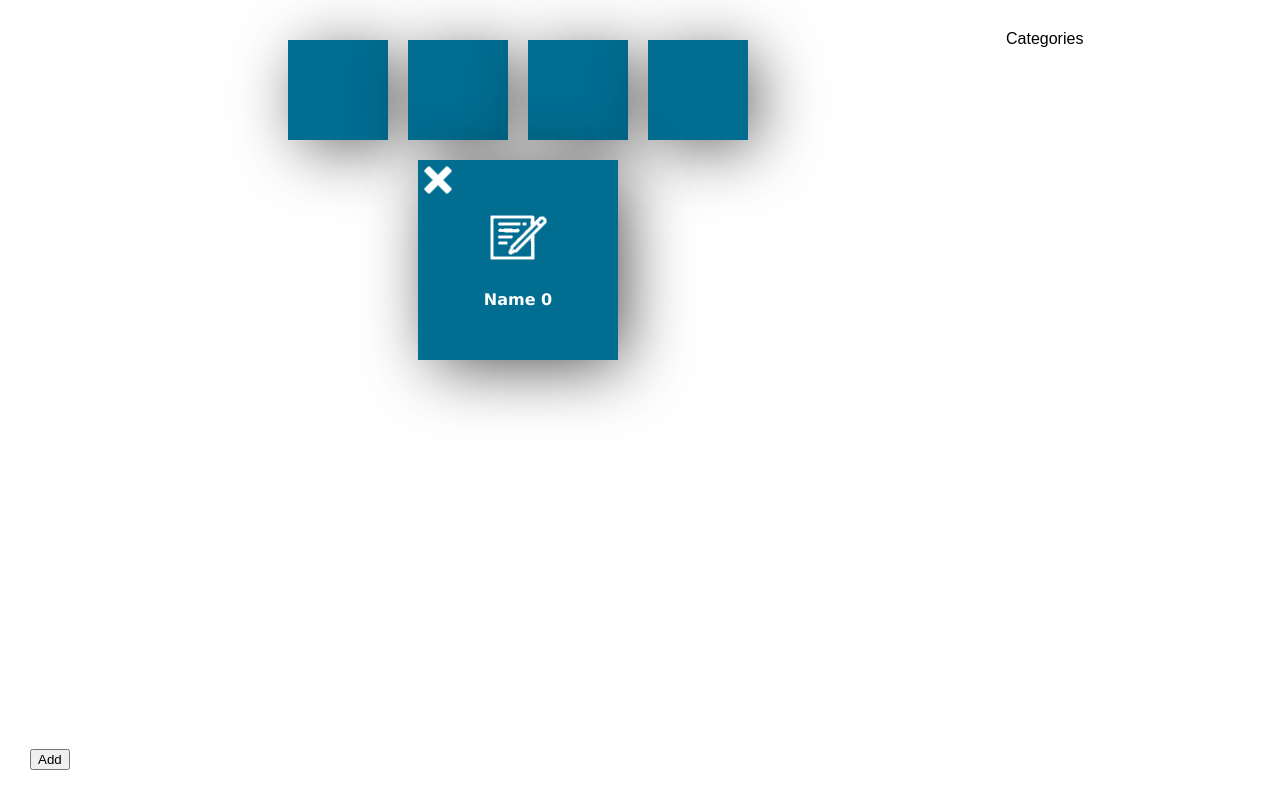
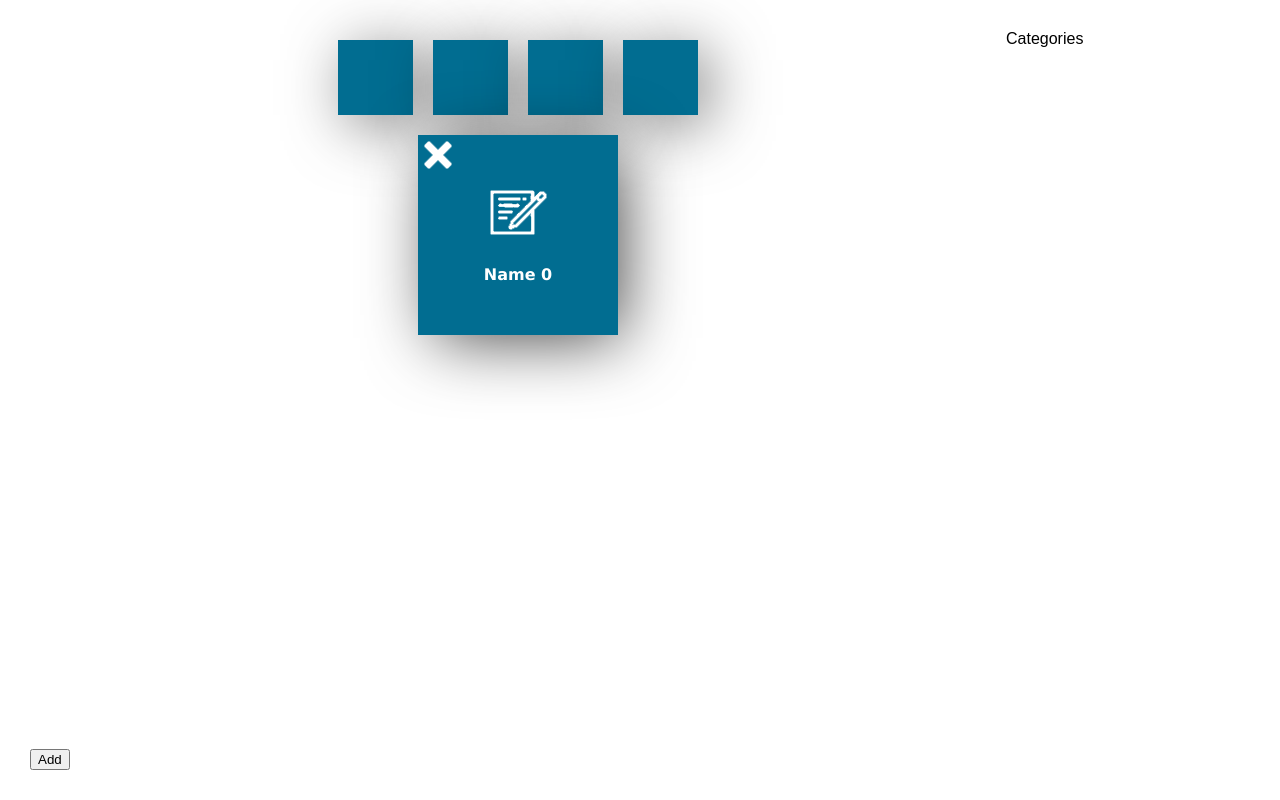
Before and after one commit to mayhelenrs/it2810-webutvikling-h17-prosjekt-3-group-50, a React (Create React App) app: page / in a window 1280 px wide. Built offline with nearby package versions, Linux system fonts and the light colour scheme.

Commit message:
Finished ground work for selecting category

```diff
--- a/src/assets/styles/Component.css
+++ b/src/assets/styles/Component.css
@@ -18,10 +18,10 @@
 }
 
 .Category {
-    min-width: 100px;
-    min-height: 100px;
-    max-width: 100px;
-    max-height: 100px;
+    min-width: 75px;
+    min-height: 75px;
+    max-width: 75px;
+    max-height: 75px;
     margin: 10px;
     display: flex;
     flex-direction: column;
--- a/src/components/Category.jsx
+++ b/src/components/Category.jsx
@@ -12,16 +12,18 @@ export class Category extends React.Component {
 
     render() {
         return (
-            <div className={"Category " + (this.state.selected ? "Selected" : "")} onClick={() => this.selectElement()}>
+            <div className={"Category " + (this.state.selected ? "Selected" : "")} onClick={() => {
+                this.selectElement();
+                this.props.selectElement(this);
+            }}>
+                {this.state.selected}
             </div>
         );
     }
 
     selectElement() {
-        this.setState({
-            selected: true
-        });
-        this.props.selectElement(this);
+        this.setState({selected: true});
+        console.log(this.state.selected);
     }
 
 
--- a/src/components/CategoryHolder.jsx
+++ b/src/components/CategoryHolder.jsx
@@ -8,8 +8,9 @@ export class CategoryHolder extends React.Component {
         super();
         this.selectElement = this.selectCategory.bind(this);
         this.state = {
-            categories: [<Category />, <Category/>, <Category/>, <Category/>],
-            selectedCategory: ''
+            categories: [this.generateCategory(), this.generateCategory(), this.generateCategory(),
+                this.generateCategory()],
+            selectedCategory: undefined
         };
     }
 
@@ -23,10 +24,20 @@ export class CategoryHolder extends React.Component {
         );
     }
 
+    generateCategory() {
+        return <Category selectElement={this.selectElement}/>
+    }
+
     selectCategory(element) {
+        if (this.state.selectedCategory !== undefined && this.state.selectedCategory !== element)
+            this.state.selectedCategory.setState({selected: false});
         this.setState({
             selectedCategory: element
         });
     }
 
+    /*addCategory() {
+        this.setState(update(this.state.categories, {$push: [<Category/>]}))
+    }*/
+
 }
```
